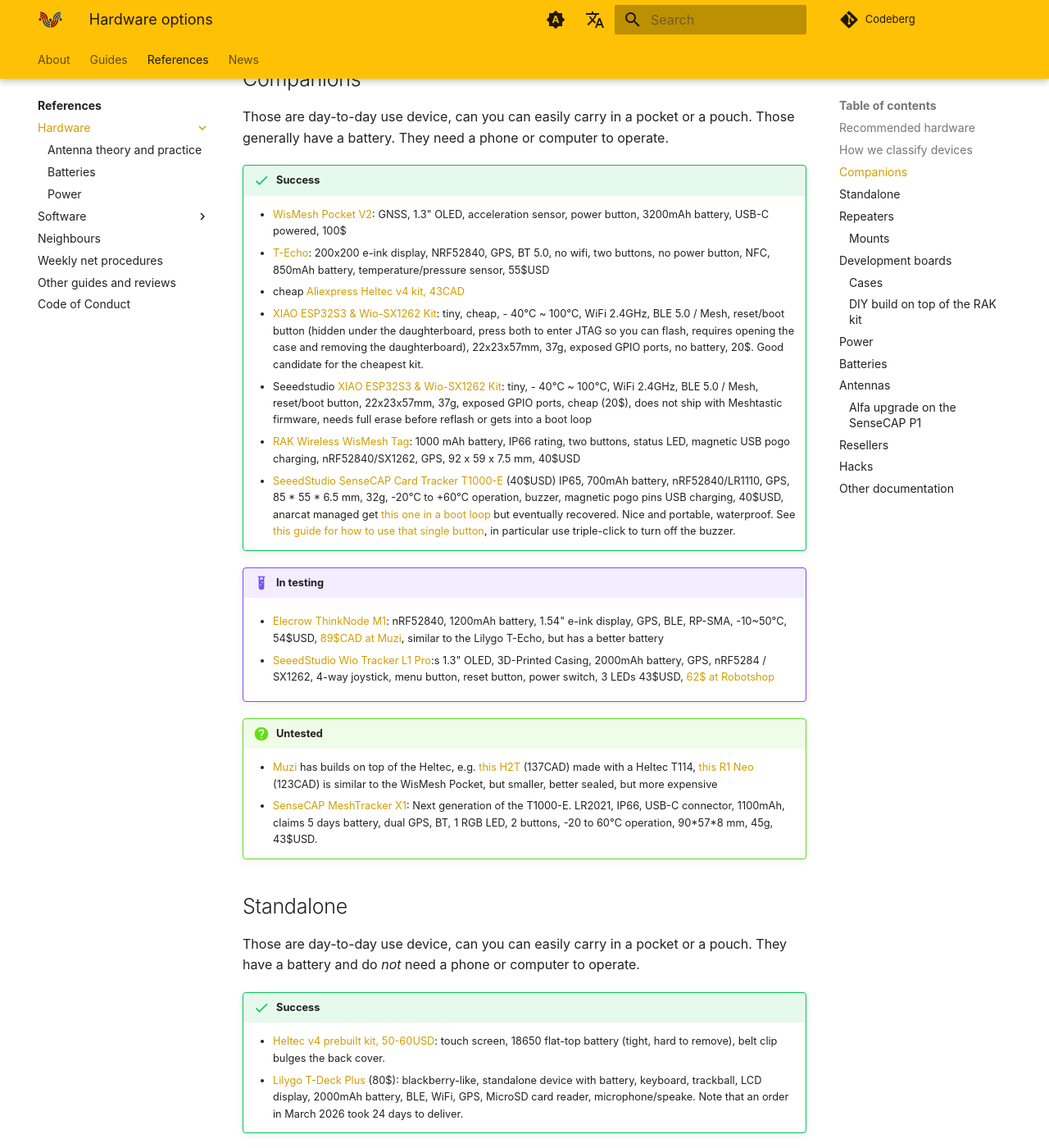
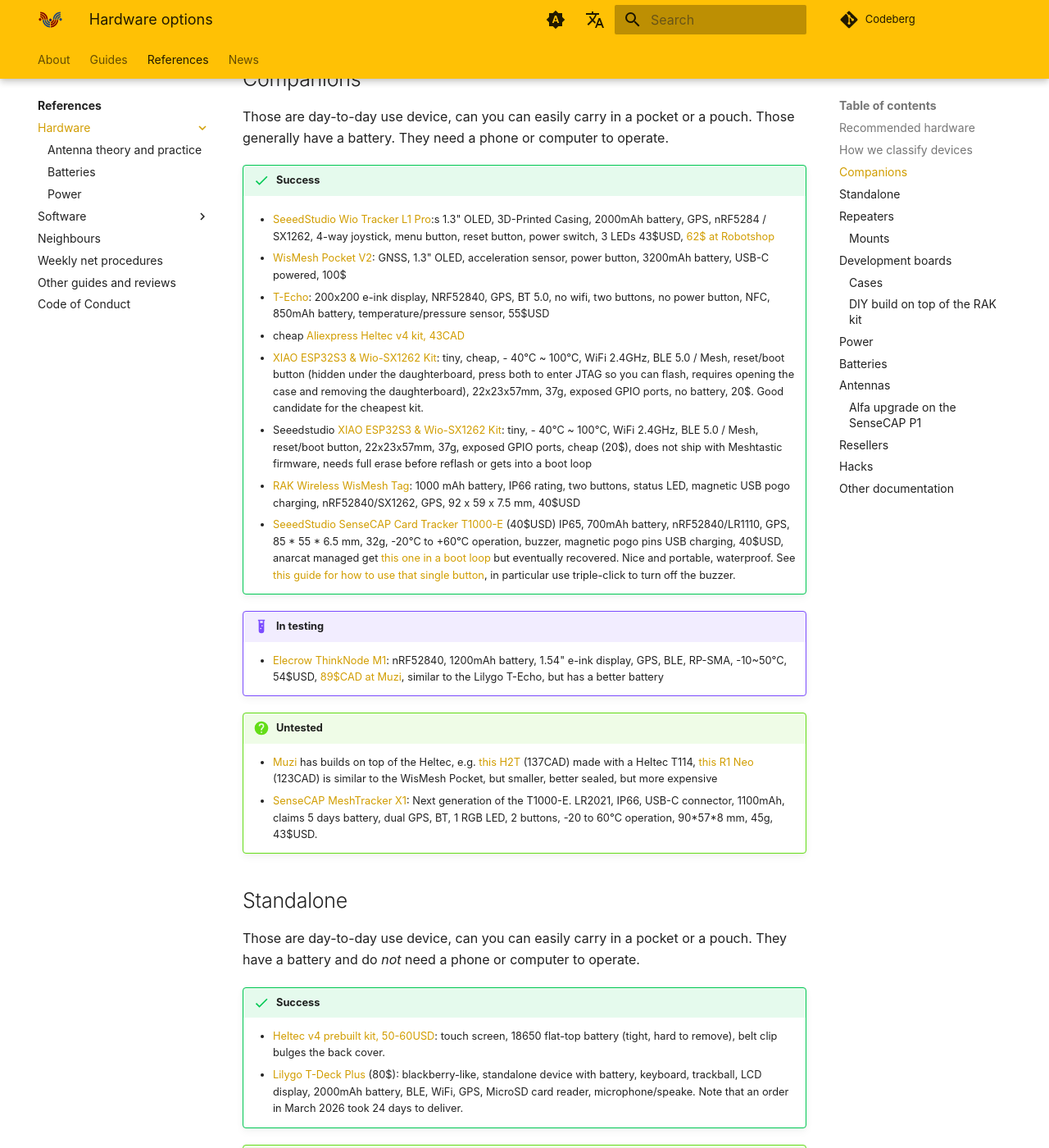
Before and after one commit to ReseauLibre/lora.reseaulibre.ca, an MkDocs documentation site: the page built from docs/references/hardware/index.md, in a window 1280 px wide and 1400 px high, scrolled down 2976 px. Shown: the whole window at 82% size. Built offline with MkDocs 1.6.1 and Material for MkDocs 9.7.7, drawn with Linux system fonts in a browser that asks for light colours; plug-ins that fetch from the network failed and are left out; comment, search, counter and statistics services are not loaded; part of the change alters nothing that is shown.

```diff
--- a/docs/references/hardware/index.md
+++ b/docs/references/hardware/index.md
@@ -135,6 +135,12 @@ computer to operate.
 
 !!! success
 
+    - [SeeedStudio Wio Tracker L1
+    Pro](https://www.seeedstudio.com/Wio-Tracker-L1-Pro-p-6454.html):s
+    1.3" OLED, 3D-Printed Casing, 2000mAh battery, GPS, nRF5284 /
+    SX1262, 4-way joystick, menu button, reset button, power switch, 3 LEDs
+    43$USD, [62$ at Robotshop](https://ca.robotshop.com/products/seeedstudio-wio-tracker-l1-pro-w-oled-3d-printed-casing?qd=db7541740aaa06e3d86db98e2079eb94)
+
     - [WisMesh Pocket V2](https://store.rakwireless.com/products/wismesh-pocket): GNSS, 1.3" OLED, acceleration sensor, power
       button, 3200mAh battery, USB-C powered, 100$
     - [T-Echo](https://lilygo.cc/products/t-echo-lilygo): 200x200 e-ink
@@ -169,12 +175,6 @@ computer to operate.
     - [Elecrow ThinkNode M1](https://www.elecrow.com/thinknode-m1-meshtastic-lora-signal-transceiver-powered-by-nrf52840-with-154-screen-support-gps.html):
       nRF52840, 1200mAh battery, 1.54" e-ink display, GPS, BLE, RP-SMA,
       -10~50°C, 54$USD, [89$CAD at Muzi](https://muzi.works/products/elecrow-thinknode-m1), similar to the Lilygo T-Echo, but has a better battery
-
-    - [SeeedStudio Wio Tracker L1
-    Pro](https://www.seeedstudio.com/Wio-Tracker-L1-Pro-p-6454.html):s
-    1.3" OLED, 3D-Printed Casing, 2000mAh battery, GPS, nRF5284 /
-    SX1262, 4-way joystick, menu button, reset button, power switch, 3 LEDs
-    43$USD, [62$ at Robotshop](https://ca.robotshop.com/products/seeedstudio-wio-tracker-l1-pro-w-oled-3d-printed-casing?qd=db7541740aaa06e3d86db98e2079eb94)
 
 !!! question "Untested"
 
```
